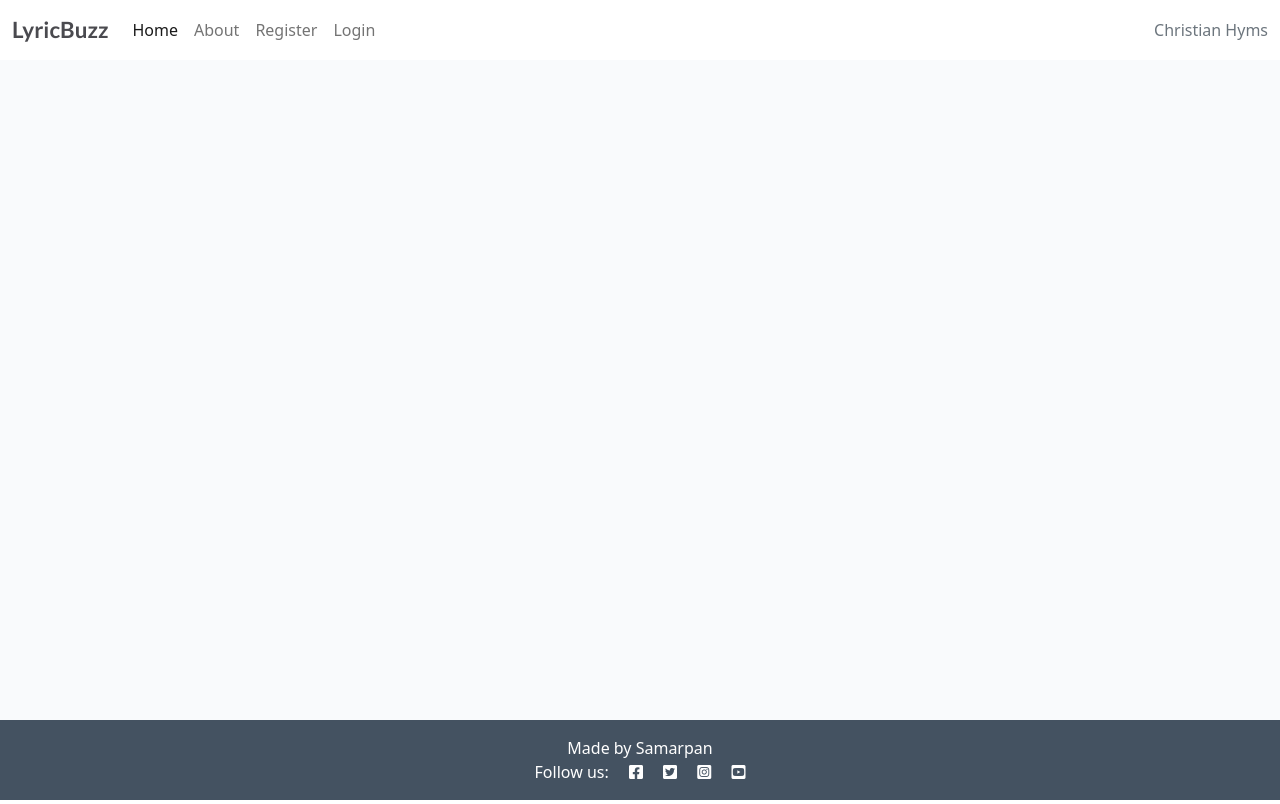
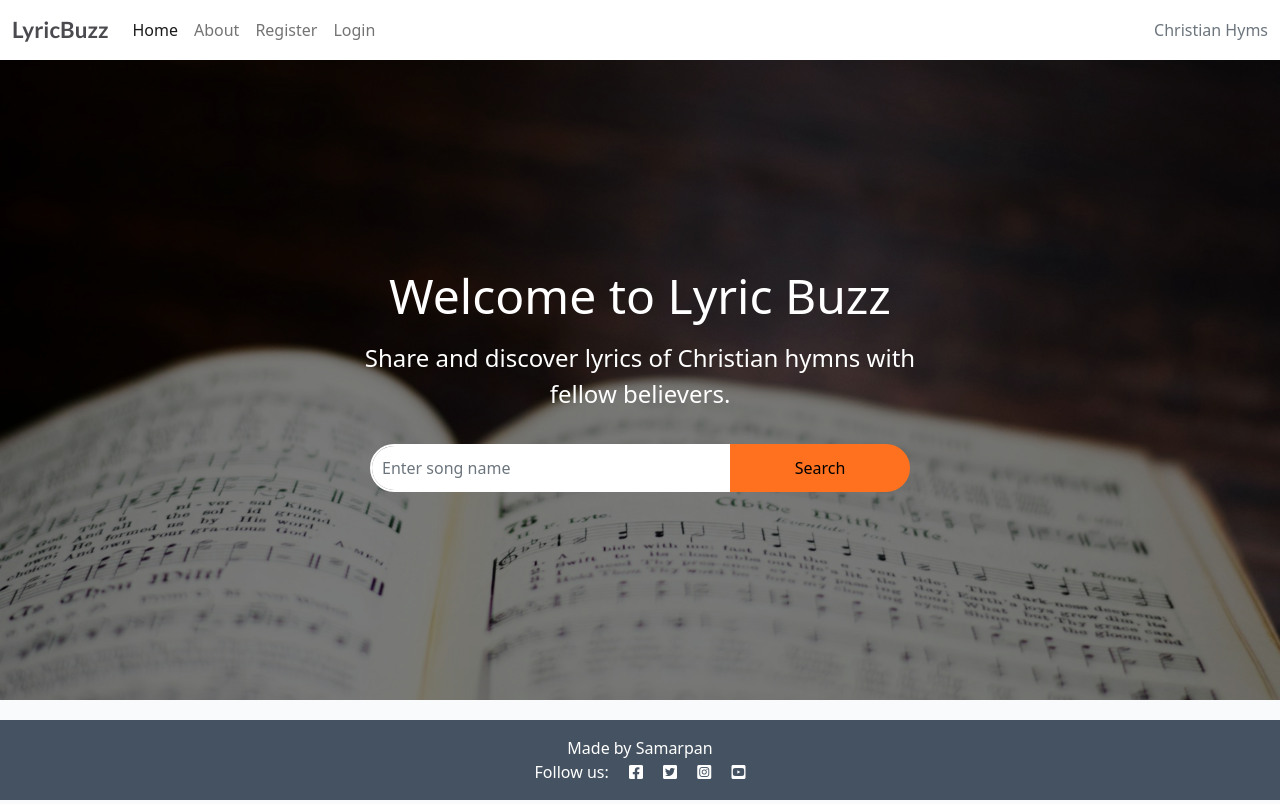
Before and after one commit to msamarpanraj/lyric-buzz, a Django app: page / in a window 1280 px wide. Run offline with Django 4.2, Linux system fonts and the light colour scheme; data that the repository does not hold is empty.

Commit message:
Feature:search function and hero section on homepage

```diff
--- a/lyrics/forms.py
+++ b/lyrics/forms.py
@@ -6,3 +6,6 @@ class CommentForm(forms.ModelForm):
     class Meta:
         model = Comment
         fields = ('comment_text',)
+
+class LyricSearchForm(forms.Form):
+    q = forms.CharField(label='Search for lyrics', max_length=100)
--- a/lyrics/templates/lyrics/index.html
+++ b/lyrics/templates/lyrics/index.html
@@ -4,6 +4,27 @@
 {% block content %}
 
 <!-- index.html content starts here -->
+
+<!-- Hero Section -->
+
+
+<div class="container-fluid bg-img" title="welcome text">
+    <div class="row p-4">
+        <div class="container text-center text-white d-flex align-items-center justify-content-center" style="height: 100vh;">
+            <div class="hero-content">
+                <h1>Welcome to Lyric Buzz</h1>
+                <p>Share and discover lyrics of Christian hymns with fellow believers.</p>
+                <form class="d-flex justify-content-center mt-3" action="{% url 'search_lyrics' %}" method="GET">
+                    <input class="form-control" type="search" placeholder="Enter song name" aria-label="Search" name="q">
+                    <button class="btn btn-primary" type="submit">Search</button>
+                </form>
+            </div>
+        </div>
+
+
+    </div>
+</div>
+
 <div class="container-fluid">
     <div class="row">
 
--- a/lyrics/urls.py
+++ b/lyrics/urls.py
@@ -5,6 +5,7 @@ from django.contrib import admin
 urlpatterns = [
     path("about/", include("about.urls"), name="about-urls"),
     path('', views.LyricList.as_view(), name='home'),
+    path('search/', views.search_lyrics, name='search_lyrics'),
     path('<slug:slug>/', views.lyric_detail, name='lyric_detail'),
     path('<slug:slug>/edit_comment/<int:comment_id>',
          views.comment_edit, name='comment_edit'),
--- a/lyrics/views.py
+++ b/lyrics/views.py
@@ -4,6 +4,8 @@ from django.contrib import messages
 from django.http import HttpResponseRedirect
 from .models import Lyric, Comment
 from .forms import CommentForm
+from .forms import LyricSearchForm
+
 
 
 # Create your views here.
@@ -99,3 +101,20 @@ def comment_delete(request, slug, comment_id):
         messages.add_message(request, messages.ERROR, 'You can only delete your own comments!')
 
     return HttpResponseRedirect(reverse('lyric_detail', args=[slug]))
+
+
+def search_lyrics(request):
+    form = LyricSearchForm()
+    q = ''
+    results = []
+
+    if 'q' in request.GET:
+        form = LyricSearchForm(request.GET)
+        if form.is_valid():
+            q = form.cleaned_data['q']
+            results = Lyric.objects.filter(song_name__icontains=q)
+
+    return render(request, 'lyrics/search_results.html',
+                  {'form': form,
+                   'q': q,
+                   'results': results})
--- a/static/css/style.css
+++ b/static/css/style.css
@@ -44,6 +44,13 @@ body {
     min-width: 30%;
     left: -2px;
     background-color: #188181;
+}
+
+.bg-imgd {
+    background: url('../images/hero-bg.jpg');
+    width: 100%;
+    background-repeat: no-repeat;
+    background-position: center;
 }
 
 .scale {
@@ -159,3 +166,76 @@ body {
 .approval {
     color: rgb(222, 146, 168);
 }
+
+
+/* hero section styles */
+.bg-img {
+    background-image: url('../images/hero-bg.jpg');
+    background-size: cover;
+    background-position: center;
+    background-repeat: no-repeat;
+    height: 80vh;
+    display: flex;
+    align-items: center;
+    justify-content: center;
+    position: relative;
+}
+
+.bg-img::before {
+    content: '';
+    position: absolute;
+    top: 0;
+    left: 0;
+    width: 100%;
+    height: 100%;
+    background: rgba(0, 0, 0, 0.5); /* Semi-transparent overlay */
+    z-index: 1;
+}
+
+.hero-content {
+    position: relative;
+    z-index: 2;
+    max-width: 600px;
+    text-align: center;
+}
+
+.hero-content h1 {
+    font-size: 3rem;
+    margin-bottom: 1rem;
+}
+
+.hero-content p {
+    font-size: 1.5rem;
+    margin-bottom: 2rem;
+}
+
+/* Styles for the search form */
+.hero-content .form-control {
+    width: 60%;
+    display: inline-block;
+    border: 2px solid #fff;
+    padding: 10px;
+    font-size: 1rem;
+    border-radius: 30px 0 0 30px; /* Rounded corners for the left side */
+    transition: border-color 0.3s ease;
+}
+
+.hero-content .form-control:focus {
+    border-color: #FF711F; /* Change border color on focus */
+    box-shadow: none; /* Remove default focus shadow */
+}
+
+.hero-content .btn {
+    width: 30%;
+    display: inline-block;
+    background-color: #FF711F;
+    color: rgb(0, 0, 0);
+    border: 2px solid #FF711F;
+    border-radius: 0 30px 30px 0;
+    transition: background-color 0.3s ease, border-color 0.3s ease;
+}
+
+.hero-content .btn:hover {
+    background-color: #FF640A;
+    border-color: #FF640A;
+}
```
Also changed, not shown: lyrics/templates/lyrics/search_results.html (added, +26 -0 lines), static/images/hero-bg.jpg (added), 2 other files.
